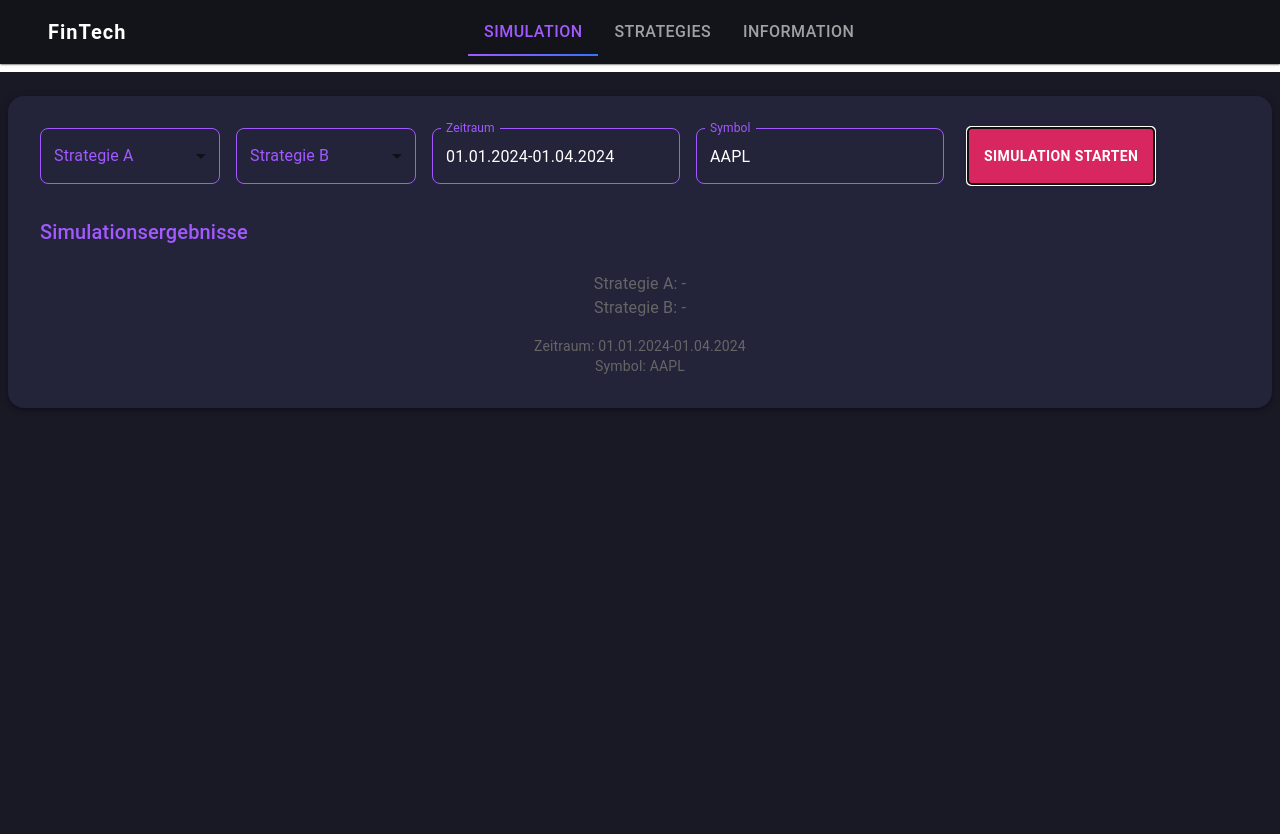
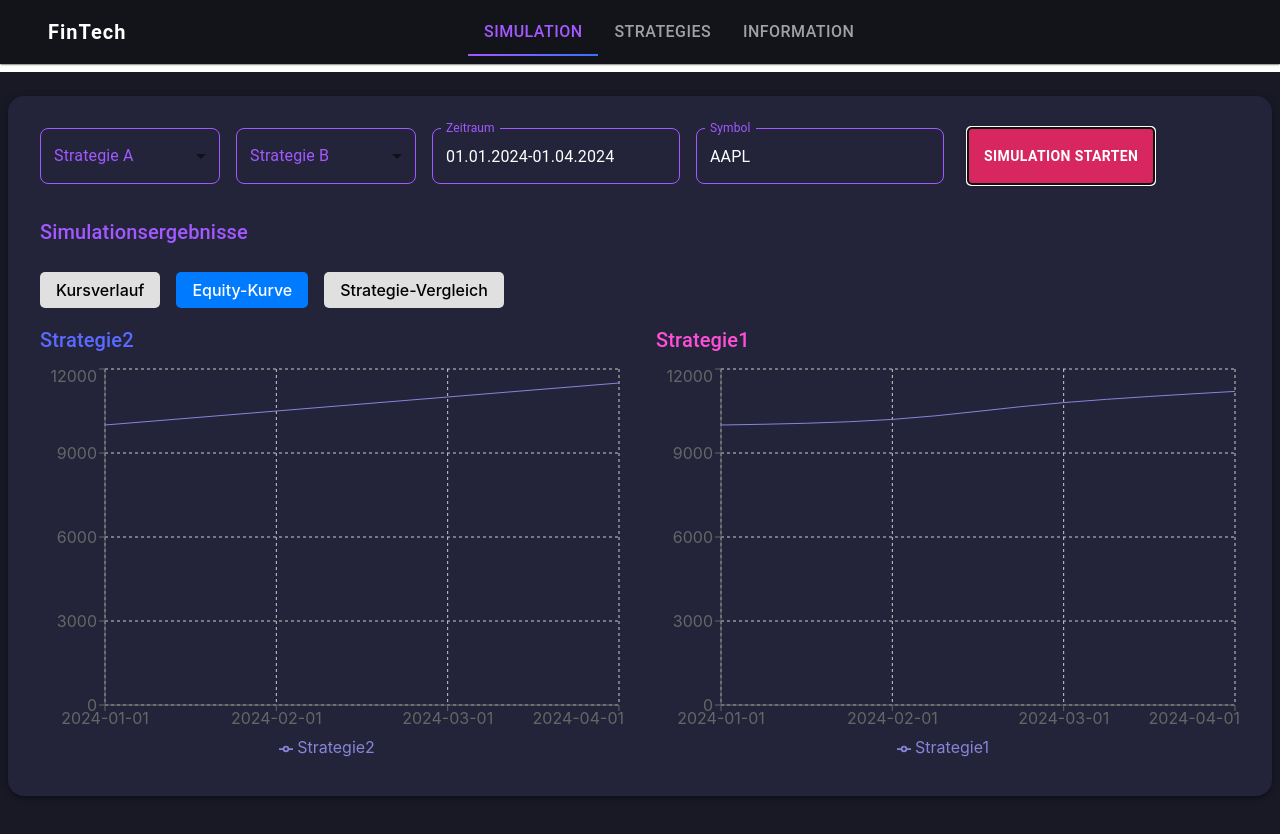
Before and after one commit to MEstor189/FinTech, a React (Vite) app in the folder frontend/: page /simulation in a window 1280 px wide. Both pictures are taken after a click on the button "SIMULATION STARTEN". Shown: the top 834 px of the page. Built offline with nearby package versions, Linux system fonts and the light colour scheme; some icons are missing.

Commit message:
charts added

```diff
--- a/frontend/package.json
+++ b/frontend/package.json
@@ -17,7 +17,8 @@
     "frontend": "file:",
     "react": "^18.3.1",
     "react-dom": "^18.3.1",
-    "react-router-dom": "^6.30.0"
+    "react-router-dom": "^6.30.0",
+    "recharts": "^2.15.3"
   },
   "devDependencies": {
     "@eslint/js": "^9.19.0",
--- /dev/null
+++ b/frontend/src/components/charts/ChartSwitcher.tsx
@@ -0,0 +1,39 @@
+import React from "react";
+
+export type ChartType = "price" | "equity" | "compare";
+
+interface ChartSwitcherProps {
+  selectedChart: ChartType;
+  onChange: (type: ChartType) => void;
+}
+
+const ChartSwitcher: React.FC<ChartSwitcherProps> = ({ selectedChart, onChange }) => {
+  const buttons: { label: string; type: ChartType }[] = [
+    { label: "Kursverlauf", type: "price" },
+    { label: "Equity-Kurve", type: "equity" },
+    { label: "Strategie-Vergleich", type: "compare" },
+  ];
+
+  return (
+    <div style={{ display: "flex", gap: "1rem", marginBottom: "1rem" }}>
+      {buttons.map(({ label, type }) => (
+        <button
+          key={type}
+          onClick={() => onChange(type)}
+          style={{
+            padding: "0.5rem 1rem",
+            backgroundColor: selectedChart === type ? "#007bff" : "#e0e0e0",
+            color: selectedChart === type ? "#fff" : "#000",
+            border: "none",
+            borderRadius: "5px",
+            cursor: "pointer",
+          }}
+        >
+          {label}
+        </button>
+      ))}
+    </div>
+  );
+};
+
+export default ChartSwitcher;
--- /dev/null
+++ b/frontend/src/components/charts/EquityCurveChart.tsx
@@ -0,0 +1,55 @@
+import React from "react";
+import {
+  LineChart, Line, XAxis, YAxis, CartesianGrid, Tooltip, Legend, ResponsiveContainer
+} from "recharts";
+
+type EquityPoint = {
+  date: string;
+  value: number;
+};
+
+type StrategyEquity = {
+  name: string;
+  equityCurve: EquityPoint[];
+};
+
+interface EquityCurveChartProps {
+  strategies: StrategyEquity[];
+}
+
+const colors = ["#8884d8", "#82ca9d", "#ffc658", "#ff7300", "#00c49f"];
+
+const EquityCurveChart: React.FC<EquityCurveChartProps> = ({ strategies }) => {
+  // Nehme an, dass alle Strategien die gleiche Zeitreihe nutzen
+  const mergedData = strategies[0].equityCurve.map((_, idx) => {
+    const entry: any = { date: strategies[0].equityCurve[idx].date };
+    strategies.forEach((s, i) => {
+      entry[s.name] = s.equityCurve[idx].value;
+    });
+    return entry;
+  });
+
+  return (
+    <ResponsiveContainer width="100%" height={400}>
+      <LineChart data={mergedData}>
+        <CartesianGrid strokeDasharray="3 3" />
+        <XAxis dataKey="date" />
+        <YAxis />
+        <Tooltip />
+        <Legend />
+        {strategies.map((s, idx) => (
+          <Line
+            key={s.name}
+            type="monotone"
+            dataKey={s.name}
+            stroke={colors[idx % colors.length]}
+            dot={false}
+            name={s.name}
+          />
+        ))}
+      </LineChart>
+    </ResponsiveContainer>
+  );
+};
+
+export default EquityCurveChart;
--- /dev/null
+++ b/frontend/src/components/charts/PriceChart.tsx
@@ -0,0 +1,60 @@
+import React from "react";
+import {
+  LineChart, Line, XAxis, YAxis, CartesianGrid, Tooltip, Legend, ResponsiveContainer, Scatter
+} from "recharts";
+
+type PricePoint = {
+  date: string;
+  close: number;
+};
+
+type Trade = {
+  date: string;
+  type: "BUY" | "SELL";
+  price: number;
+};
+
+type MovingAverage = { date: string; value: number };
+
+interface PriceChartProps {
+  priceSeries: PricePoint[];
+  trades: Trade[];
+  movingAverages?: {
+    short?: MovingAverage[];
+    long?: MovingAverage[];
+  };
+}
+
+const PriceChart: React.FC<PriceChartProps> = ({ priceSeries, trades, movingAverages }) => {
+  const mergedData = priceSeries.map((p) => ({
+    ...p,
+    shortMA: movingAverages?.short?.find((ma) => ma.date === p.date)?.value,
+    longMA: movingAverages?.long?.find((ma) => ma.date === p.date)?.value,
+  }));
+
+  const buyPoints = trades.filter((t) => t.type === "BUY");
+  const sellPoints = trades.filter((t) => t.type === "SELL");
+
+  return (
+    <ResponsiveContainer width="100%" height={400}>
+      <LineChart data={mergedData}>
+        <CartesianGrid strokeDasharray="3 3" />
+        <XAxis dataKey="date" />
+        <YAxis />
+        <Tooltip />
+        <Legend />
+        <Line type="monotone" dataKey="close" stroke="#8884d8" name="Kurs" dot={false} />
+        {movingAverages?.short && (
+          <Line type="monotone" dataKey="shortMA" stroke="#00c49f" name="Short MA" dot={false} />
+        )}
+        {movingAverages?.long && (
+          <Line type="monotone" dataKey="longMA" stroke="#ff7300" name="Long MA" dot={false} />
+        )}
+        <Scatter data={buyPoints} fill="green" shape="circle" name="Buy" />
+        <Scatter data={sellPoints} fill="red" shape="circle" name="Sell" />
+      </LineChart>
+    </ResponsiveContainer>
+  );
+};
+
+export default PriceChart;
--- /dev/null
+++ b/frontend/src/components/charts/StrategyCompareChart.tsx
@@ -0,0 +1,60 @@
+import React from "react";
+import {
+  RadarChart, PolarGrid, PolarAngleAxis, PolarRadiusAxis, Radar, Legend, ResponsiveContainer
+} from "recharts";
+
+type StrategyMetrics = {
+  name: string;
+  totalProfit: number;
+  averageHoldingDays: number;
+  tradeCount: number;
+  winRate: number;
+  maxDrawdown: number;
+};
+
+interface StrategyCompareChartProps {
+  strategies: StrategyMetrics[];
+}
+
+const metricsKeys = [
+  { key: "totalProfit", label: "Profit" },
+  { key: "averageHoldingDays", label: "Avg. Hold" },
+  { key: "tradeCount", label: "Trades" },
+  { key: "winRate", label: "Win %" },
+  { key: "maxDrawdown", label: "Drawdown" }
+];
+
+const StrategyCompareChart: React.FC<StrategyCompareChartProps> = ({ strategies }) => {
+  const radarData = metricsKeys.map(({ key, label }) => {
+    const entry: any = { metric: label };
+    strategies.forEach((s) => {
+      entry[s.name] = s[key as keyof StrategyMetrics];
+    });
+    return entry;
+  });
+
+  const colors = ["#8884d8", "#82ca9d", "#ffc658", "#ff7300", "#00c49f"];
+
+  return (
+    <ResponsiveContainer width="100%" height={400}>
+      <RadarChart outerRadius={150} data={radarData}>
+        <PolarGrid />
+        <PolarAngleAxis dataKey="metric" />
+        <PolarRadiusAxis />
+        {strategies.map((s, idx) => (
+          <Radar
+            key={s.name}
+            name={s.name}
+            dataKey={s.name}
+            stroke={colors[idx % colors.length]}
+            fill={colors[idx % colors.length]}
+            fillOpacity={0.6}
+          />
+        ))}
+        <Legend />
+      </RadarChart>
+    </ResponsiveContainer>
+  );
+};
+
+export default StrategyCompareChart;
--- a/frontend/src/pages/SimulationPage.tsx
+++ b/frontend/src/pages/SimulationPage.tsx
@@ -5,6 +5,10 @@ import {
   Paper,
 } from '@mui/material';
 import SimulationControlBar from '../components/SimulationControlBar';
+import ChartSwitcher, { ChartType } from '../components/charts/ChartSwitcher';
+import EquityCurveChart from '../components/charts/EquityCurveChart';
+import PriceChart from '../components/charts/PriceChart';
+import StrategyCompareChart from '../components/charts/StrategyCompareChart';
 
 // Test-Strategien (später durch echte Daten ersetzen)
 const TEST_STRATEGIES = [
@@ -30,6 +34,25 @@ export default function SimulationPage() {
   const [timeframe, setTimeframe] = useState('01.01.2024-01.04.2024');
   const [symbol, setSymbol] = useState('AAPL');
   const [simulationStarted, setSimulationStarted] = useState(false);
+  const [selectedChart, setSelectedChart] = useState<ChartType>('equity');
+
+  // Platzhalterdaten für die Charts (später durch echte Simulationsdaten ersetzen)
+  const dummyEquityA = [{ date: '2024-01-01', value: 10000 }, { date: '2024-02-01', value: 10500 }, { date: '2024-03-01', value: 11000 }, { date: '2024-04-01', value: 11500 }];
+  const dummyEquityB = [{ date: '2024-01-01', value: 10000 }, { date: '2024-02-01', value: 10200 }, { date: '2024-03-01', value: 10800 }, { date: '2024-04-01', value: 11200 }];
+  const dummyPrice = [
+    { date: '2024-01-01', close: 150 },
+    { date: '2024-02-01', close: 160 },
+    { date: '2024-03-01', close: 170 },
+    { date: '2024-04-01', close: 180 },
+  ];
+  const dummyTrades = [
+    { date: '2024-01-15', type: 'BUY' as const, price: 152 },
+    { date: '2024-03-10', type: 'SELL' as const, price: 175 },
+  ];
+  const dummyMetrics = [
+    { name: 'Strategie A', totalProfit: 950, averageHoldingDays: 9.8, tradeCount: 10, winRate: 60, maxDrawdown: 5 },
+    { name: 'Strategie B', totalProfit: 800, averageHoldingDays: 11.4, tradeCount: 10, winRate: 55, maxDrawdown: 7 },
+  ];
 
   const handleStart = () => {
     setSimulationStarted(true);
@@ -73,32 +96,53 @@ export default function SimulationPage() {
           onStart={handleStart}
         />
 
-        {/* Hier können weitere Simulationsinhalte folgen */}
         <Typography variant="h6" sx={{ color: '#a259ff', mb: 3 }}>
           Simulationsergebnisse
         </Typography>
         <Box sx={{
+          minHeight: 420,
           display: 'flex',
-          justifyContent: 'center',
-          alignItems: 'center',
-          height: 'calc(100% - 100px)',
-          color: '#666'
+          flexDirection: 'column',
+          justifyContent: 'flex-start',
+          alignItems: 'stretch',
         }}>
           {!simulationStarted ? (
             'Bitte wählen Sie Strategien, Zeitraum und Symbol und starten Sie die Simulation.'
           ) : (
-            <Box sx={{ textAlign: 'center' }}>
-              <Typography variant="body1" sx={{ mb: 2 }}>
-                Strategie A: {strategyA || '-'}<br />
-                Strategie B: {strategyB || '-'}
-              </Typography>
-              <Typography variant="body2">
-                Zeitraum: {timeframe}
-              </Typography>
-              <Typography variant="body2">
-                Symbol: {symbol}
-              </Typography>
-            </Box>
+            <>
+              <ChartSwitcher selectedChart={selectedChart} onChange={setSelectedChart} />
+              <Box sx={{ display: 'flex', gap: 4 }}>
+                {selectedChart === 'equity' && (
+                  <>
+                    <Box sx={{ flex: 1 }}>
+                      <Typography variant="h6" sx={{ color: '#5a6aff', mb: 1 }}>Strategie2</Typography>
+                      <EquityCurveChart strategies={[{ name: 'Strategie2', equityCurve: dummyEquityA }]} />
+                    </Box>
+                    <Box sx={{ flex: 1 }}>
+                      <Typography variant="h6" sx={{ color: '#ff4fd8', mb: 1 }}>Strategie1</Typography>
+                      <EquityCurveChart strategies={[{ name: 'Strategie1', equityCurve: dummyEquityB }]} />
+                    </Box>
+                  </>
+                )}
+                {selectedChart === 'price' && (
+                  <>
+                    <Box sx={{ flex: 1 }}>
+                      <Typography variant="h6" sx={{ color: '#5a6aff', mb: 1 }}>Strategie2</Typography>
+                      <PriceChart priceSeries={dummyPrice} trades={dummyTrades} />
+                    </Box>
+                    <Box sx={{ flex: 1 }}>
+                      <Typography variant="h6" sx={{ color: '#ff4fd8', mb: 1 }}>Strategie1</Typography>
+                      <PriceChart priceSeries={dummyPrice} trades={dummyTrades} />
+                    </Box>
+                  </>
+                )}
+                {selectedChart === 'compare' && (
+                  <Box sx={{ flex: 1 }}>
+                    <StrategyCompareChart strategies={dummyMetrics} />
+                  </Box>
+                )}
+              </Box>
+            </>
           )}
         </Box>
       </Paper>
```
Also changed, not shown: 1 other file (tests, documents, lock files or other folders).
